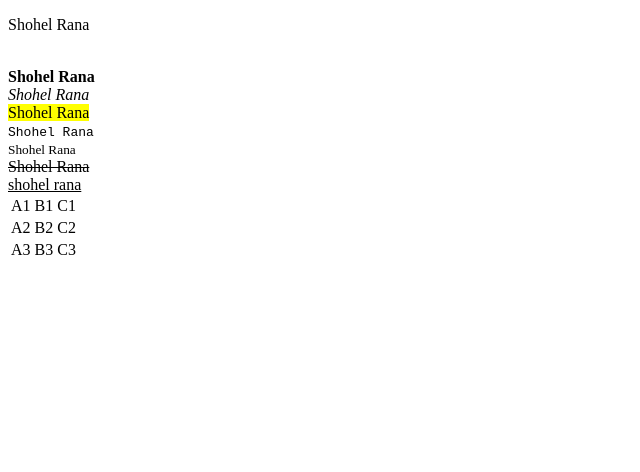
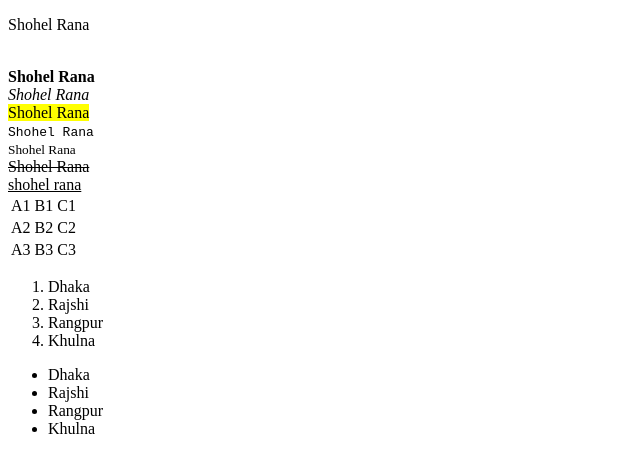
Before and after one commit to mdmahmudunnabi4/ostad_html_practice, a plain HTML site: page index.html in a window 1280 px wide. Shown: the whole page, without its empty margins (0-640 px from the left). Drawn offline with Linux system fonts and the light colour scheme.

Commit message:
added html order list unorder list

```diff
--- a/index.html
+++ b/index.html
@@ -35,5 +35,22 @@
             <td>C3</td>
         </tr>
      </table>
+
+
+     <!-- html list -->
+     <ol>
+        <li>Dhaka</li>
+        <li>Rajshi</li>
+        <li>Rangpur</li>
+        <li>Khulna</li>
+     </ol>
+     <ul>
+        <li>Dhaka</li>
+        <li>Rajshi</li>
+        <li>Rangpur</li>
+        <li>Khulna</li>
+     </ul>
+
+
 </body>
 </html>
```
